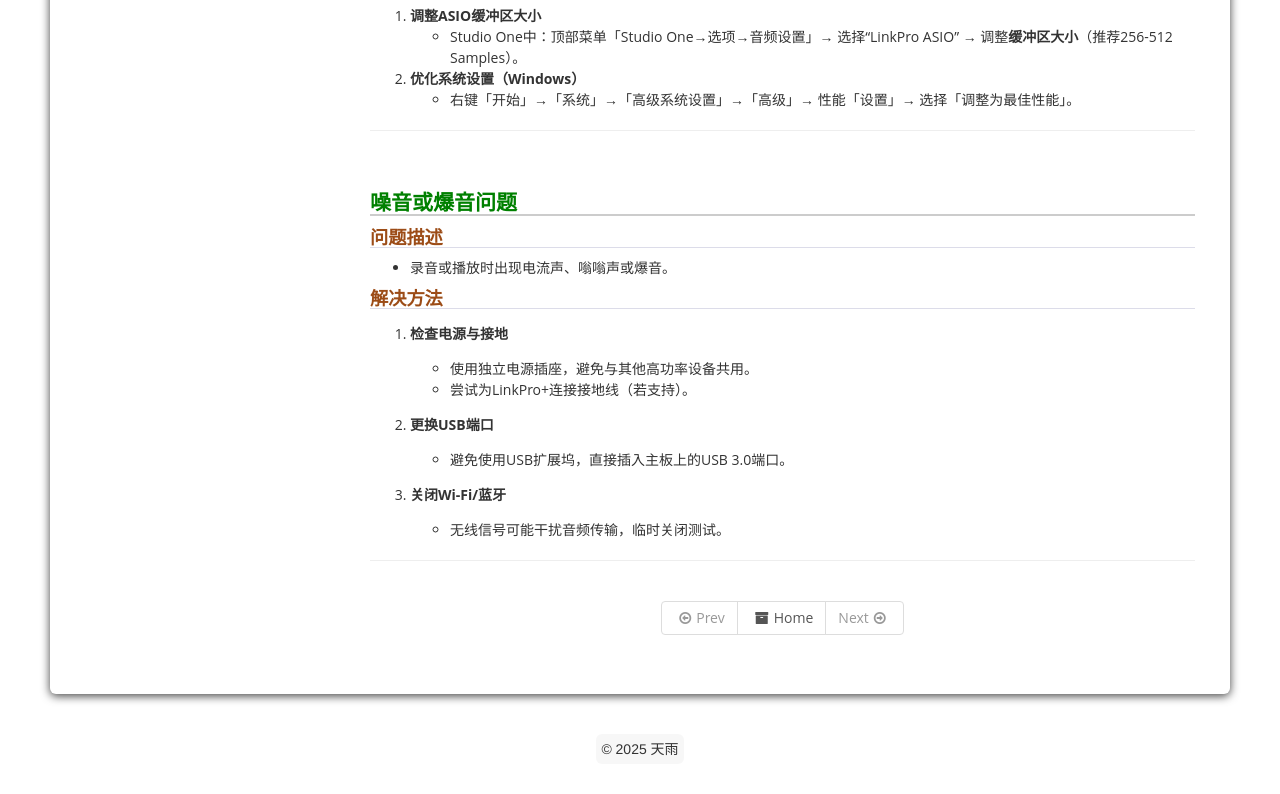
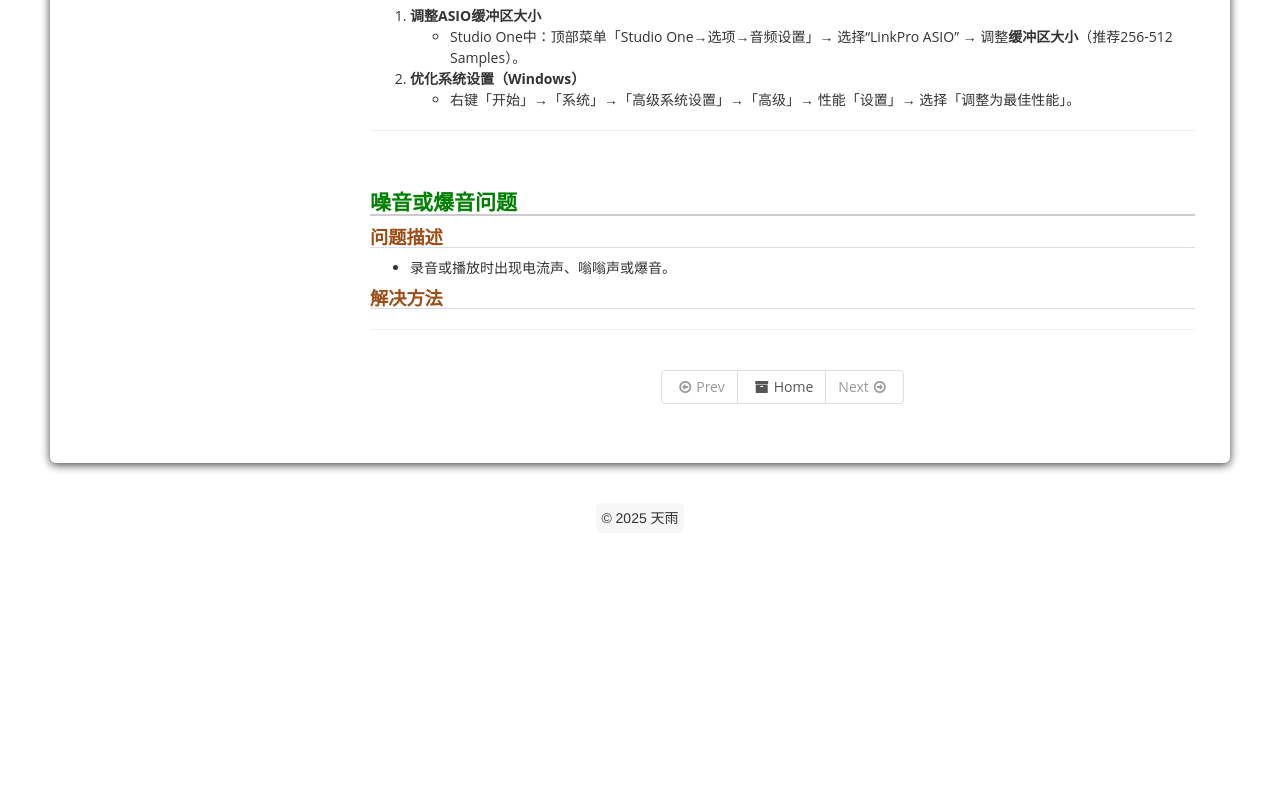
Before and after one commit to ACX-JiaBo/JiaBo.github.io, a plain HTML site: page 2025/02/26/常见问题自助解决文档/index.html in a window 1280 px wide. Shown: the part 699-1493 px from the top of the page. After the commit the page ends 1312 px from the top, so only its background shows below. Drawn offline with Linux system fonts and the light colour scheme.

Commit message:
Site updated: 2025-02-26 23:15:56

```diff
--- a/2025/02/26/常见问题自助解决文档/index.html
+++ b/2025/02/26/常见问题自助解决文档/index.html
@@ -123,25 +123,7 @@ var s = document.getElementsByTagName('script')[0]; s.parentNode.insertBefore(ga
 <h2 id="噪音或爆音问题"><a href="#噪音或爆音问题" class="headerlink" title="噪音或爆音问题"></a>噪音或爆音问题</h2><h3 id="问题描述-1"><a href="#问题描述-1" class="headerlink" title="问题描述"></a>问题描述</h3><ul>
 <li>录音或播放时出现电流声、嗡嗡声或爆音。</li>
 </ul>
-<h3 id="解决方法-1"><a href="#解决方法-1" class="headerlink" title="解决方法"></a>解决方法</h3><ol>
-<li><p><strong>检查电源与接地</strong>  </p>
-<ul>
-<li>使用独立电源插座，避免与其他高功率设备共用。  </li>
-<li>尝试为LinkPro+连接接地线（若支持）。</li>
-</ul>
-</li>
-<li><p><strong>更换USB端口</strong>  </p>
-<ul>
-<li>避免使用USB扩展坞，直接插入主板上的USB 3.0端口。</li>
-</ul>
-</li>
-<li><p><strong>关闭Wi-Fi&#x2F;蓝牙</strong>  </p>
-<ul>
-<li>无线信号可能干扰音频传输，临时关闭测试。</li>
-</ul>
-</li>
-</ol>
-<hr>
+<h3 id="解决方法-1"><a href="#解决方法-1" class="headerlink" title="解决方法"></a>解决方法</h3><hr>
 
 
 	  <div>
```
Also changed, not shown: search.xml (+1 -1 lines), timestamp.txt (added).
